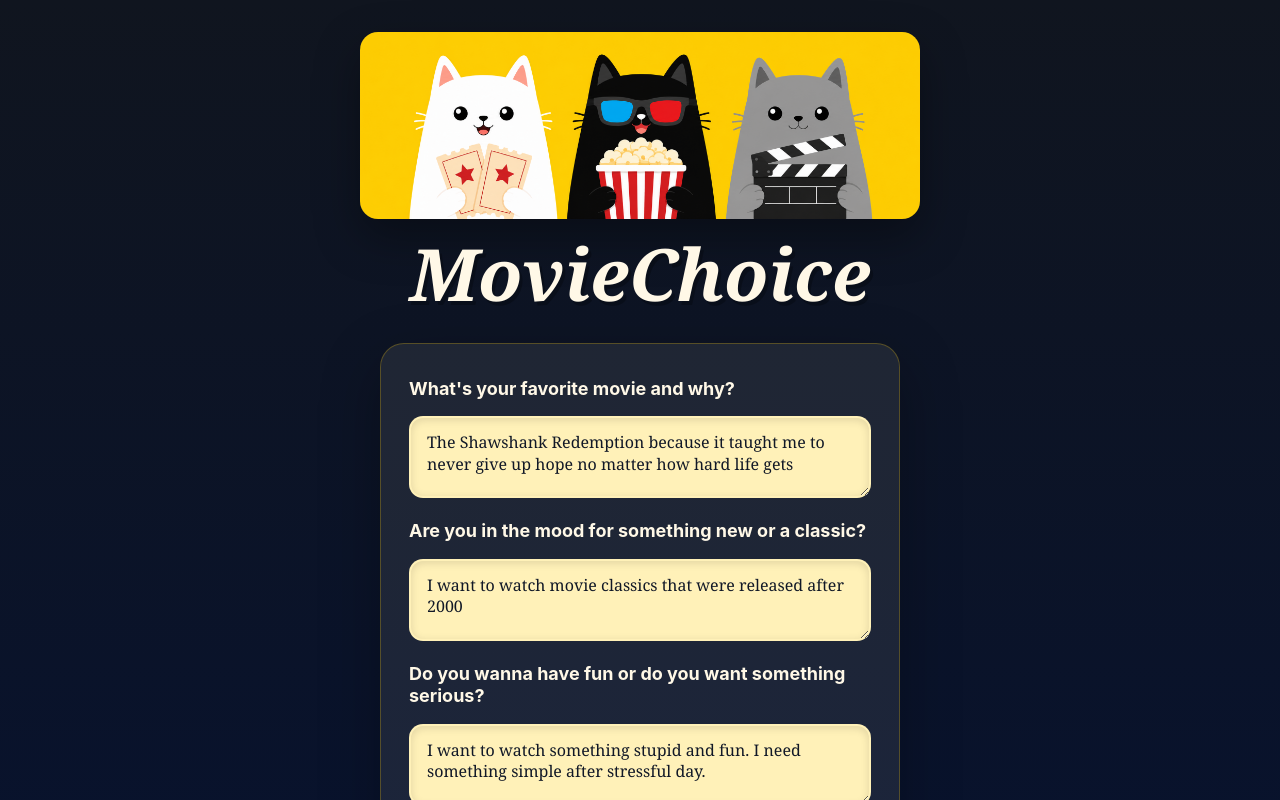
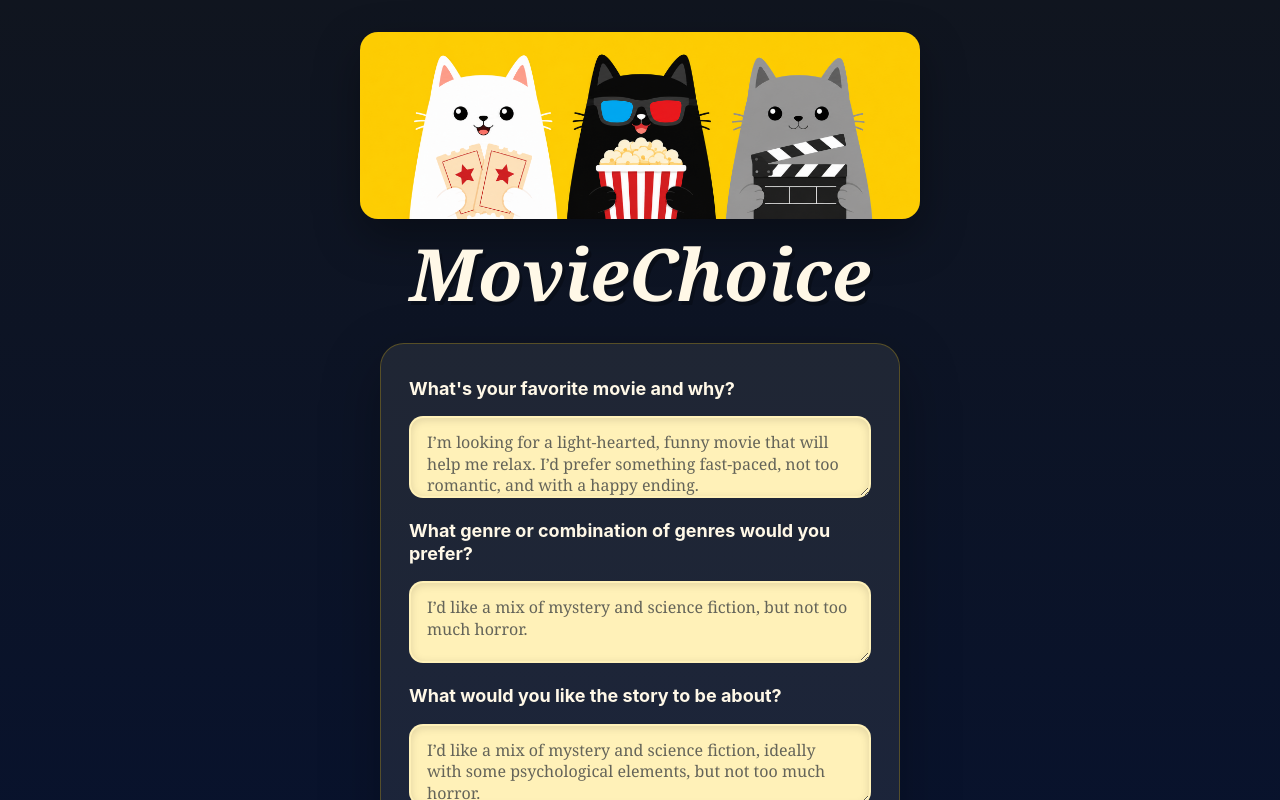
Before and after one commit to adrianpivka11/movie_app, a React (Vite) app in the folder frontend/: page / in a window 1280 px wide. Shown: the top 800 px of the page. Built offline with nearby package versions, Linux system fonts and the light colour scheme; no server answers; the HTML template or start-up script is replaced by a standard one.

Commit message:
Prepare frontend for production API URL

```diff
--- a/frontend/src/App.tsx
+++ b/frontend/src/App.tsx
@@ -4,46 +4,18 @@ import Movie from "./Movie";
 import type { FormAnswers, RecommendedMovie, MovieAPI } from "./types";
 
 
-
-
-
-
-
-
-
-
-const testMovieArr = [
-  {
-    title: "The Noise",
-    year: 2015,
-    poster_path: "/tDjiRpJTDaN08Ezn5rgntsMqvUr.jpg",
-    ai_response: "You will like this movie because it has the same tense energy you described."
-  },
-  {
-    title: "Finding Satoshi",
-    year: 2019,
-    poster_path: "/kZ5Jum0zjl0g1IAVl258a77zx0c.jpg",
-    ai_response: "This one leans into mystery and obsession, which fits your prompt nicely."
-  },
-  {
-    title: "Life Is Beautiful",
-    year: 2024,
-    poster_path: "/6tEJnof1DKWPnl5lzkjf0FVv7oB.jpg",
-    ai_response: "A warmer pick if you want something emotionally bright."
-  }
-];
+const API_URL = import.meta.env.VITE_API_URL ?? "";
 
 export default function App() {
   const [moviesArr, setMoviesArr] = useState<RecommendedMovie[]>([]);
   const [movieIndex, setMovieIndex] = useState(0);
-  const [favoriteMovie, setFavoriteMovie] = useState("");
+
 
   async function getMovies(formAnswers: FormAnswers) {
-    setFavoriteMovie(formAnswers.favoriteMovie);
 
     try {
     // send fetch request to /api/recommend
-    const response = await fetch("/api/recommend", {
+    const response = await fetch(`${API_URL}/api/recommend`, {
       method: "POST",
       headers: { "Content-Type": "application/json" },
       body: JSON.stringify(formAnswers),
@@ -60,7 +32,7 @@ export default function App() {
       poster_path: movie.poster_path,
       ai_response: movie.overview,
       index,
-      isLast: index === testMovieArr.length - 1
+      isLast: index === moviesWithIndexToRender.length - 1
     }));
 
     setMoviesArr(moviesWithIndexToRender);
@@ -90,31 +62,6 @@ export default function App() {
 
   }}
 
-
-
-
-
-
-
-
-
-
-
-
-
-
-
-
-
-
-
-
-
-
-
-
-
-
   function increaseIndex() {
     setMovieIndex((prevMovieIndex) => prevMovieIndex + 1);
   }
@@ -129,7 +76,7 @@ export default function App() {
   }
 
   return moviesArr.length === 0 ? (
-    <SearchForm getMovies={getMovies} favoriteMovie={favoriteMovie} />
+      <SearchForm getMovies={getMovies} />
     ) : (
       <Movie
         moviesObj={moviesArr[movieIndex]}
--- a/frontend/src/SearchForm.tsx
+++ b/frontend/src/SearchForm.tsx
@@ -1,20 +1,19 @@
 import type { FormAnswers } from "./types";
 
 type SearchFormProps = {
-  favoriteMovie: string;
   getMovies: (formAnswers: FormAnswers) => Promise<void>;
 };
 
-export default function SearchForm({ favoriteMovie, getMovies }: SearchFormProps) {
+export default function SearchForm({ getMovies }: SearchFormProps) {
   function handleSubmit(event: React.FormEvent<HTMLFormElement>) {
     event.preventDefault();
 
     const formData = new FormData(event.currentTarget);
 
     const formAnswers: FormAnswers = {
-      favoriteMovie: formData.get("favoriteMovie")?.toString() ?? "",
       mood: formData.get("mood")?.toString() ?? "",
-      tone: formData.get("tone")?.toString() ?? ""
+      genre: formData.get("genre")?.toString() ?? "",
+      story: formData.get("story")?.toString() ?? ""
     };
 
     void getMovies(formAnswers);
@@ -26,28 +25,25 @@ export default function SearchForm({ favoriteMovie, getMovies }: SearchFormProps
       <h1>MovieChoice</h1>
 
       <form onSubmit={handleSubmit}>
-        <label htmlFor="favoriteMovie">What's your favorite movie and why?</label>
-        <textarea
-          id="favoriteMovie"
-          name="favoriteMovie"
-          placeholder="The Shawshank Redemption because it taught me to never give up hope no matter how hard life gets"
-          defaultValue="The Shawshank Redemption because it taught me to never give up hope no matter how hard life gets"
-        />
-
-        <label htmlFor="mood">Are you in the mood for something new or a classic?</label>
+        <label htmlFor="mood">What's your favorite movie and why?</label>
         <textarea
           id="mood"
           name="mood"
-          placeholder="I want to watch movie classics that were released after 2000"
-          defaultValue="I want to watch movie classics that were released after 2000"
+          placeholder="I’m looking for a light-hearted, funny movie that will help me relax. I’d prefer something fast-paced, not too romantic, and with a happy ending."
         />
 
-        <label htmlFor="tone">Do you wanna have fun or do you want something serious?</label>
+        <label htmlFor="genre">What genre or combination of genres would you prefer?</label>
         <textarea
-          id="tone"
-          name="tone"
-          placeholder="I want to watch something stupid and fun. I need something simple after stressful day."
-          defaultValue="I want to watch something stupid and fun. I need something simple after stressful day."
+          id="genre"
+          name="genre"
+          placeholder="I’d like a mix of mystery and science fiction, but not too much horror."
+        />
+
+        <label htmlFor="story">What would you like the story to be about?</label>
+        <textarea
+          id="story"
+          name="story"
+          placeholder="I’d like a mix of mystery and science fiction, ideally with some psychological elements, but not too much horror."
         />
 
         <button type="submit">Let's Go</button>
--- a/frontend/src/types.ts
+++ b/frontend/src/types.ts
@@ -1,7 +1,9 @@
+
+
 export type FormAnswers = {
-  favoriteMovie: string;
   mood: string;
-  tone: string;
+  genre: string;
+  story: string;
 };
 
 
```
Also changed, not shown: 1 other file (tests, documents, lock files or other folders). Lines whose indentation alone changed are shown as unchanged.
